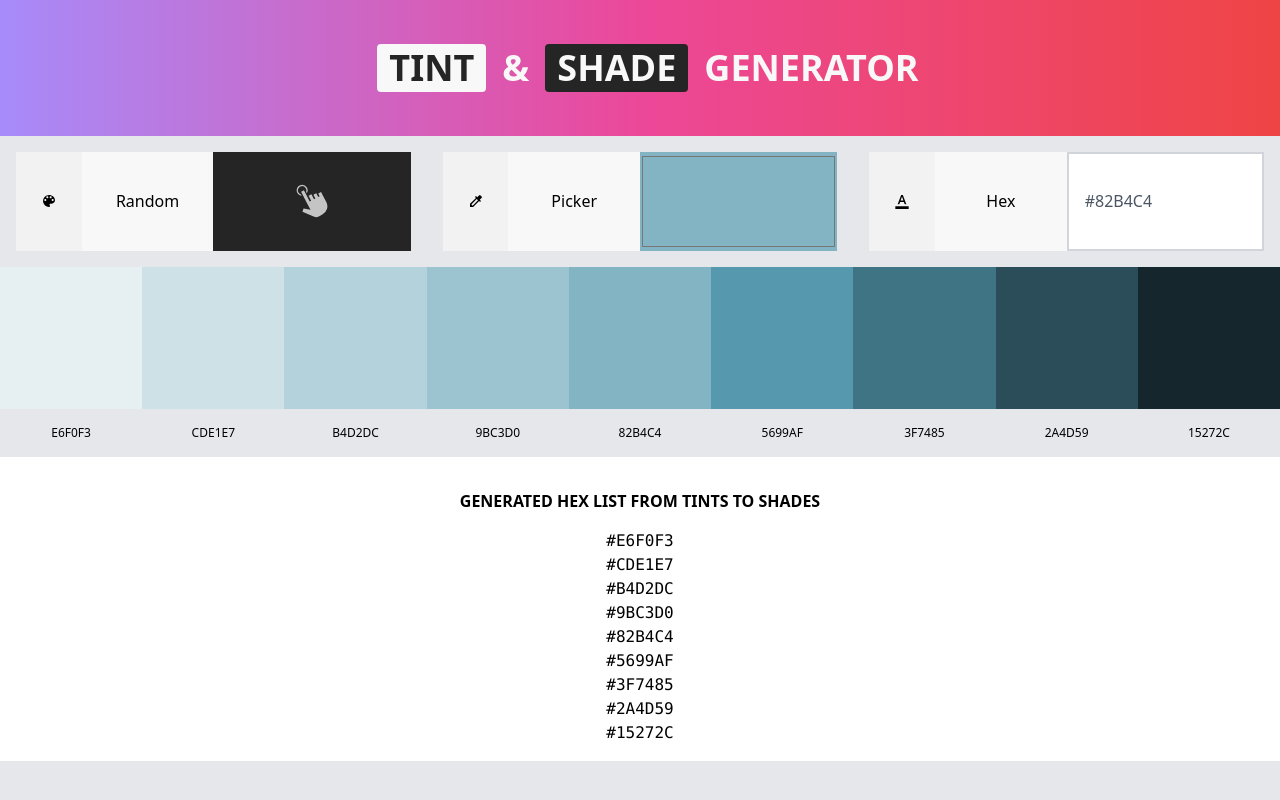
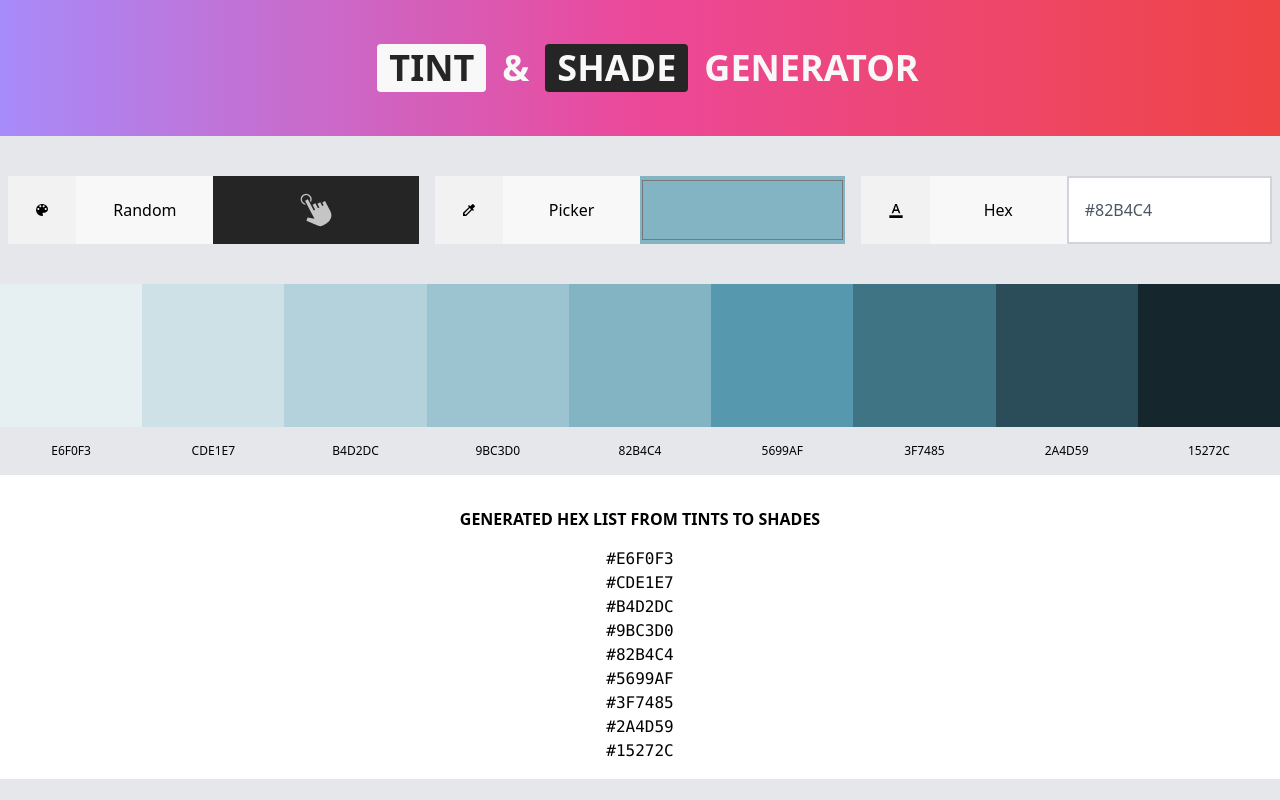
Before and after one commit to nguyencongcuong/tint-shade-generator, a React (Create React App) app: page / in a window 1280 px wide. Built offline with nearby package versions, Linux system fonts and the light colour scheme.

Commit message:
Initial build

```diff
--- a/src/components/Option.js
+++ b/src/components/Option.js
@@ -3,10 +3,10 @@ import {MdColorLens, MdColorize, MdFormatColorText} from "react-icons/md"
 
 function Option(props) {
 	return (
-		<div className="grid grid-cols-12 justify-center items-stretch bg-white rounded m-4">
+		<div className="grid grid-cols-12 justify-center items-stretch bg-white rounded m-2">
 			<div className="col-span-2 py-4 flex justify-center items-center bg-min-1 h-full">{props.icon}</div>
 			<div className="col-span-4 py-4 flex justify-center items-center bg-min-0 h-full">{props.name}</div>
-			<div className="col-span-6 bg-min-5 aspect-w-2 aspect-h-1 flex justify-center items-center">{props.node}</div>
+			<div className="col-span-6 bg-min-5 aspect-w-4 lg:aspect-w-3 aspect-h-1 flex justify-center items-center">{props.node}</div>
 		</div>
 	)
 }
--- a/src/components/Picker.js
+++ b/src/components/Picker.js
@@ -52,7 +52,7 @@ function ColorInput() {
 
 	return (
 		<React.Fragment>
-			<section className="grid grid-cols-1 lg:grid-cols-3">
+			<section className="grid grid-cols-1 lg:grid-cols-3 my-8">
 
 				<Option
 					icon={<MdColorLens />}
```
